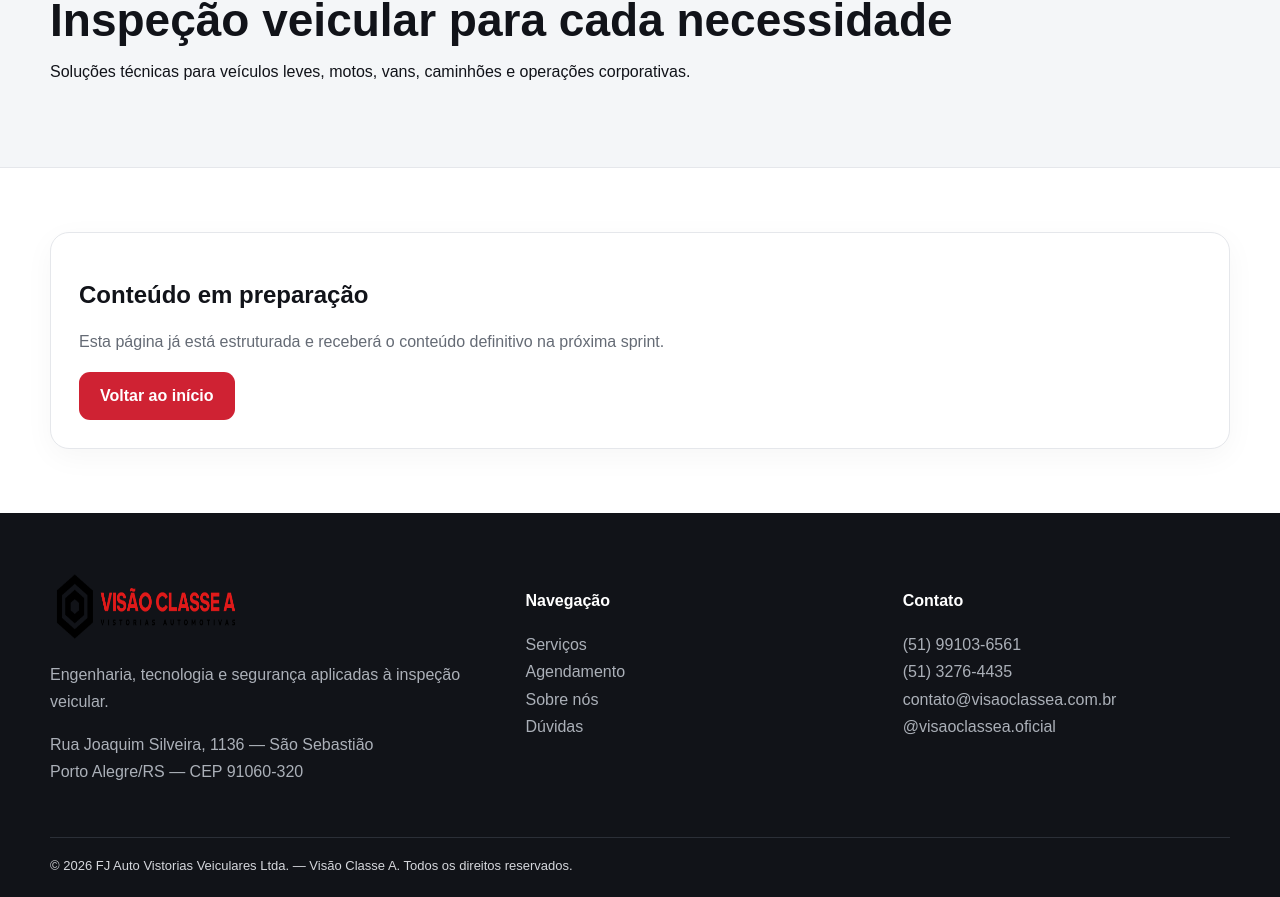
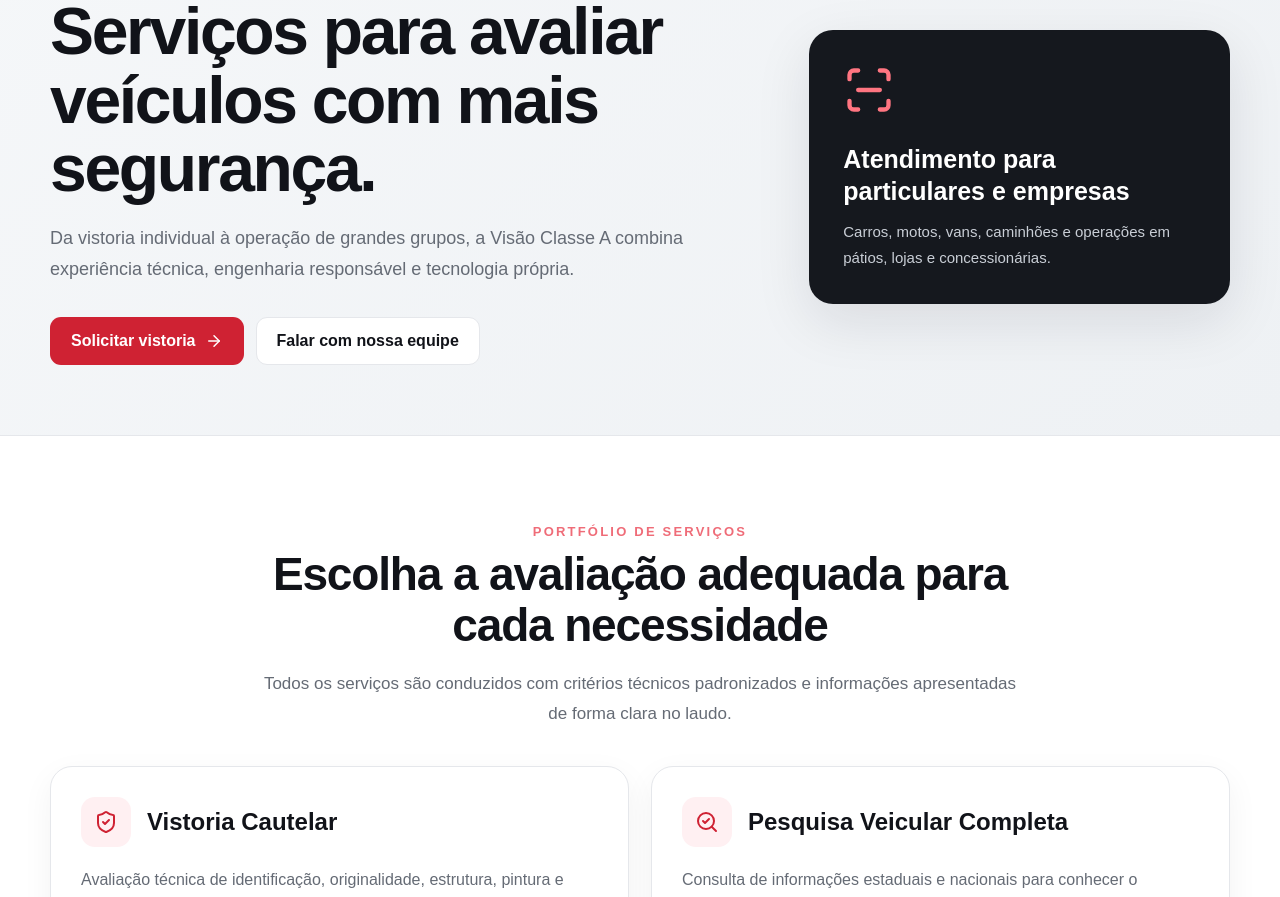
Before and after one commit to visaoclassea/vca-website, a Next.js app: page /servicos in a window 1280 px wide. Shown: the part 216-1113 px from the top of the page. Built offline with nearby package versions, Linux system fonts and the light colour scheme.

Commit message:
Sprint 3 - página completa de serviços

```diff
--- a/app/servicos/page.tsx
+++ b/app/servicos/page.tsx
@@ -1 +1,158 @@
-import type { Metadata } from "next";import { PageTemplate } from "@/components/PageTemplate";export const metadata:Metadata={title:"Serviços"};export default function Page(){return <PageTemplate eyebrow="Serviços" title="Inspeção veicular para cada necessidade" description="Soluções técnicas para veículos leves, motos, vans, caminhões e operações corporativas."/>}
+import Link from "next/link";
+import {
+  ArrowRight,
+  Bike,
+  Building2,
+  CarFront,
+  CheckCircle2,
+  ClipboardCheck,
+  FileSearch,
+  MapPin,
+  ScanLine,
+  SearchCheck,
+  ShieldCheck,
+  Truck,
+  Wrench
+} from "lucide-react";
+
+export const metadata = {
+  title: "Serviços | Visão Classe A",
+  description: "Vistoria cautelar, pesquisa veicular, inspeção completa, Car Hunter e soluções para empresas em Porto Alegre e todo o Rio Grande do Sul."
+};
+
+const services = [
+  {
+    icon: ShieldCheck,
+    title: "Vistoria Cautelar",
+    text: "Avaliação técnica de identificação, originalidade, estrutura, pintura e histórico do veículo para reduzir riscos antes da compra, venda ou recebimento em estoque.",
+    items: ["Identificação de chassi, motor e gravações", "Análise de longarinas, colunas, painéis e assoalho", "Verificação de reparos estruturais e pintura", "Pesquisa veicular integrada ao laudo"]
+  },
+  {
+    icon: SearchCheck,
+    title: "Pesquisa Veicular Completa",
+    text: "Consulta de informações estaduais e nacionais para conhecer o histórico do veículo antes de fechar negócio.",
+    items: ["Restrições e gravames", "Histórico de leilão e sinistro", "Roubo e furto", "Quilometragem e demais apontamentos disponíveis"]
+  },
+  {
+    icon: Wrench,
+    title: "Vistoria Completa",
+    text: "Combina a análise cautelar com avaliação mecânica e diagnóstico eletrônico, oferecendo uma visão mais ampla das condições do veículo.",
+    items: ["Vistoria cautelar estrutural", "Análise mecânica", "Scanner eletrônico", "Relatório técnico digital"]
+  },
+  {
+    icon: CarFront,
+    title: "Car Hunter",
+    text: "Acompanhamento técnico para quem deseja encontrar e comprar um veículo com mais segurança, reduzindo o risco de uma escolha inadequada.",
+    items: ["Apoio na seleção do veículo", "Avaliação técnica antes da compra", "Análise de histórico", "Orientação para tomada de decisão"]
+  },
+  {
+    icon: Truck,
+    title: "Caminhões, Vans e Pesados",
+    text: "Inspeções adaptadas às características de veículos pesados, comerciais e de transporte.",
+    items: ["Identificação veicular", "Análise estrutural", "Pesquisa de histórico", "Atendimento em pátios e empresas"]
+  },
+  {
+    icon: Bike,
+    title: "Vistoria de Motos",
+    text: "Avaliação de identificação, estrutura e histórico para motocicletas, com atendimento para particulares, lojas e concessionárias.",
+    items: ["Chassi e motor", "Sinais identificadores", "Estrutura e componentes", "Pesquisa veicular"]
+  }
+];
+
+const businessSolutions = [
+  { icon: Building2, title: "Concessionárias e revendas", text: "Operações padronizadas para entrada de estoque, seminovos, repasse e apoio à comercialização." },
+  { icon: ClipboardCheck, title: "Leilões, bancos e seguradoras", text: "Inspeções técnicas e pesquisas para decisões, regularização e análise de ativos." },
+  { icon: MapPin, title: "Atendimento In Loco", text: "Equipe móvel em Porto Alegre, Região Metropolitana e demais regiões do Rio Grande do Sul." },
+  { icon: FileSearch, title: "Laudos digitais", text: "Acesso rápido, compartilhamento e rastreabilidade por meio do VCA Connect." }
+];
+
+export default function ServicosPage(){
+  return <main>
+    <section className="page-hero service-page-hero">
+      <div className="container service-hero-grid">
+        <div>
+          <div className="eyebrow">Soluções técnicas automotivas</div>
+          <h1>Serviços para avaliar veículos com mais segurança.</h1>
+          <p>Da vistoria individual à operação de grandes grupos, a Visão Classe A combina experiência técnica, engenharia responsável e tecnologia própria.</p>
+          <div className="hero-actions dark-actions">
+            <Link className="btn btn-primary" href="/agendamento">Solicitar vistoria <ArrowRight size={18}/></Link>
+            <Link className="btn btn-light" href="/contato">Falar com nossa equipe</Link>
+          </div>
+        </div>
+        <div className="service-hero-card">
+          <ScanLine size={52}/>
+          <strong>Atendimento para particulares e empresas</strong>
+          <p>Carros, motos, vans, caminhões e operações em pátios, lojas e concessionárias.</p>
+        </div>
+      </div>
+    </section>
+
+    <section className="section">
+      <div className="container">
+        <div className="section-head centered">
+          <div className="eyebrow">Portfólio de serviços</div>
+          <h2>Escolha a avaliação adequada para cada necessidade</h2>
+          <p>Todos os serviços são conduzidos com critérios técnicos padronizados e informações apresentadas de forma clara no laudo.</p>
+        </div>
+        <div className="services-detail-grid">
+          {services.map(({icon: Icon,title,text,items}) => <article className="service-detail-card" key={title}>
+            <div className="service-detail-top">
+              <div className="icon"><Icon/></div>
+              <h3>{title}</h3>
+            </div>
+            <p>{text}</p>
+            <ul>
+              {items.map(item => <li key={item}><CheckCircle2 size={18}/><span>{item}</span></li>)}
+            </ul>
+          </article>)}
+        </div>
+      </div>
+    </section>
+
+    <section className="section soft">
+      <div className="container">
+        <div className="section-head">
+          <div className="eyebrow">Soluções empresariais</div>
+          <h2>Estrutura preparada para operações de maior volume</h2>
+          <p>Atendimento sob medida para redes de concessionárias, lojistas, leilões, bancos, seguradoras e empresas do setor automotivo.</p>
+        </div>
+        <div className="business-grid">
+          {businessSolutions.map(({icon: Icon,title,text}) => <article className="business-card" key={title}>
+            <Icon size={26}/>
+            <h3>{title}</h3>
+            <p>{text}</p>
+          </article>)}
+        </div>
+      </div>
+    </section>
+
+    <section className="section service-process-section">
+      <div className="container split-layout service-process-grid">
+        <div>
+          <div className="eyebrow">Como funciona</div>
+          <h2 className="split-title">Um processo simples, técnico e transparente</h2>
+          <p className="split-copy">Nossa equipe organiza cada etapa para que você receba informações confiáveis e consiga tomar sua decisão com mais tranquilidade.</p>
+        </div>
+        <div className="process-list">
+          <div><span>1</span><strong>Solicitação</strong><p>Você informa o veículo, local e serviço necessário.</p></div>
+          <div><span>2</span><strong>Inspeção</strong><p>Realizamos a avaliação conforme o escopo contratado.</p></div>
+          <div><span>3</span><strong>Laudo digital</strong><p>O resultado é disponibilizado de forma organizada e acessível.</p></div>
+          <div><span>4</span><strong>Decisão segura</strong><p>Você utiliza as informações para negociar com mais segurança.</p></div>
+        </div>
+      </div>
+    </section>
+
+    <section className="section">
+      <div className="container">
+        <div className="cta premium-cta">
+          <div>
+            <div className="eyebrow">Precisa avaliar um veículo?</div>
+            <h2>Solicite uma vistoria ou fale com nossa equipe comercial.</h2>
+            <p>Atendimento em nossa unidade e também no local, conforme disponibilidade e região.</p>
+          </div>
+          <Link className="btn btn-primary btn-large" href="/agendamento">Agendar vistoria <ArrowRight size={18}/></Link>
+        </div>
+      </div>
+    </section>
+  </main>
+}
```
Also changed, not shown: app/globals.css, 1 other file (tests, documents, lock files or other folders).
